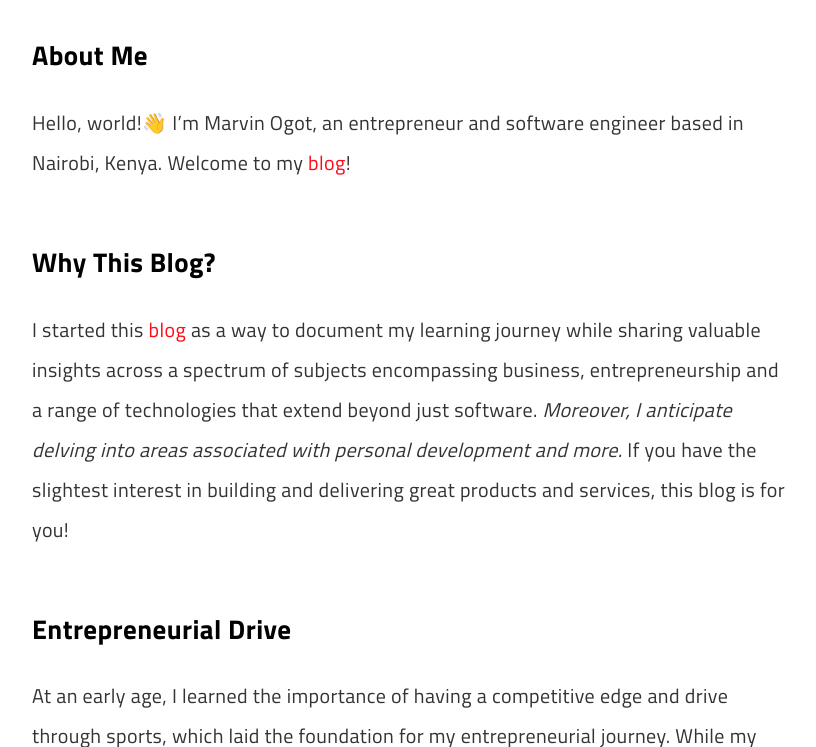
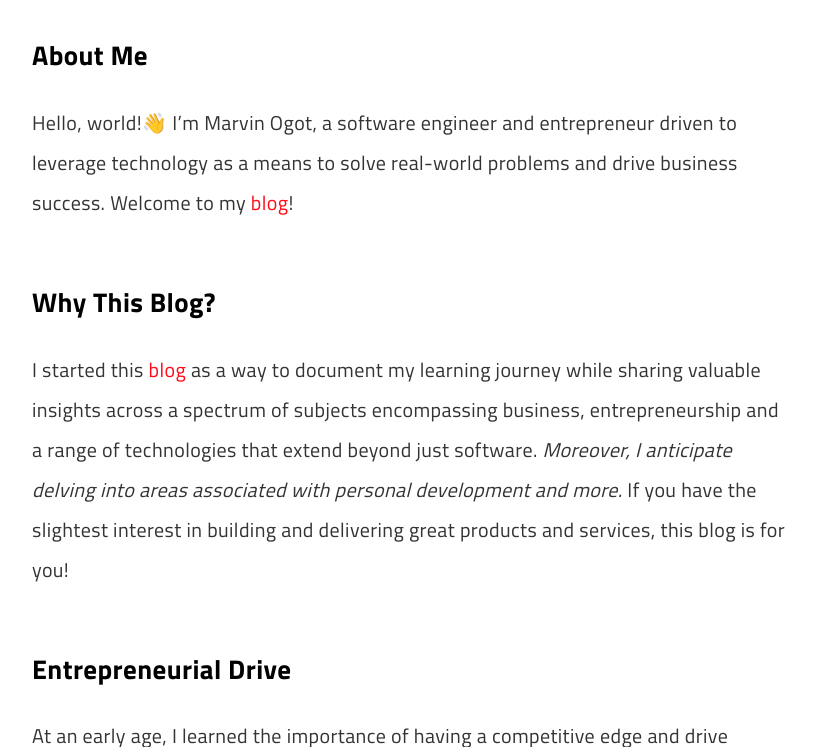
Before and after one commit to marv0/marv0.github.io, a Jekyll site: the page built from pages/about.md, in a window 1280 px wide and 900 px high, scrolled down 330 px, cut to the strip 153-900 px from the top of the window. Shown: the whole strip, without its empty margins (228-1044 px from the left). Built offline with Jekyll 4.4.1, drawn with Linux system fonts in a browser that asks for light colours; a script that is not in the unit is left out.

Commit message:
Update about.md

```diff
--- a/pages/about.md
+++ b/pages/about.md
@@ -10,8 +10,7 @@ permalink: /about/
 
 ### About Me
 
-Hello, world!👋 I'm Marvin Ogot, an entrepreneur and software engineer based in Nairobi, Kenya.
-Welcome to my [blog](/)!
+Hello, world!👋 I'm Marvin Ogot, a software engineer and entrepreneur driven to leverage technology as a means to solve real-world problems and drive business success. Welcome to my [blog](/)!
 
 ### Why This Blog?
 
```
